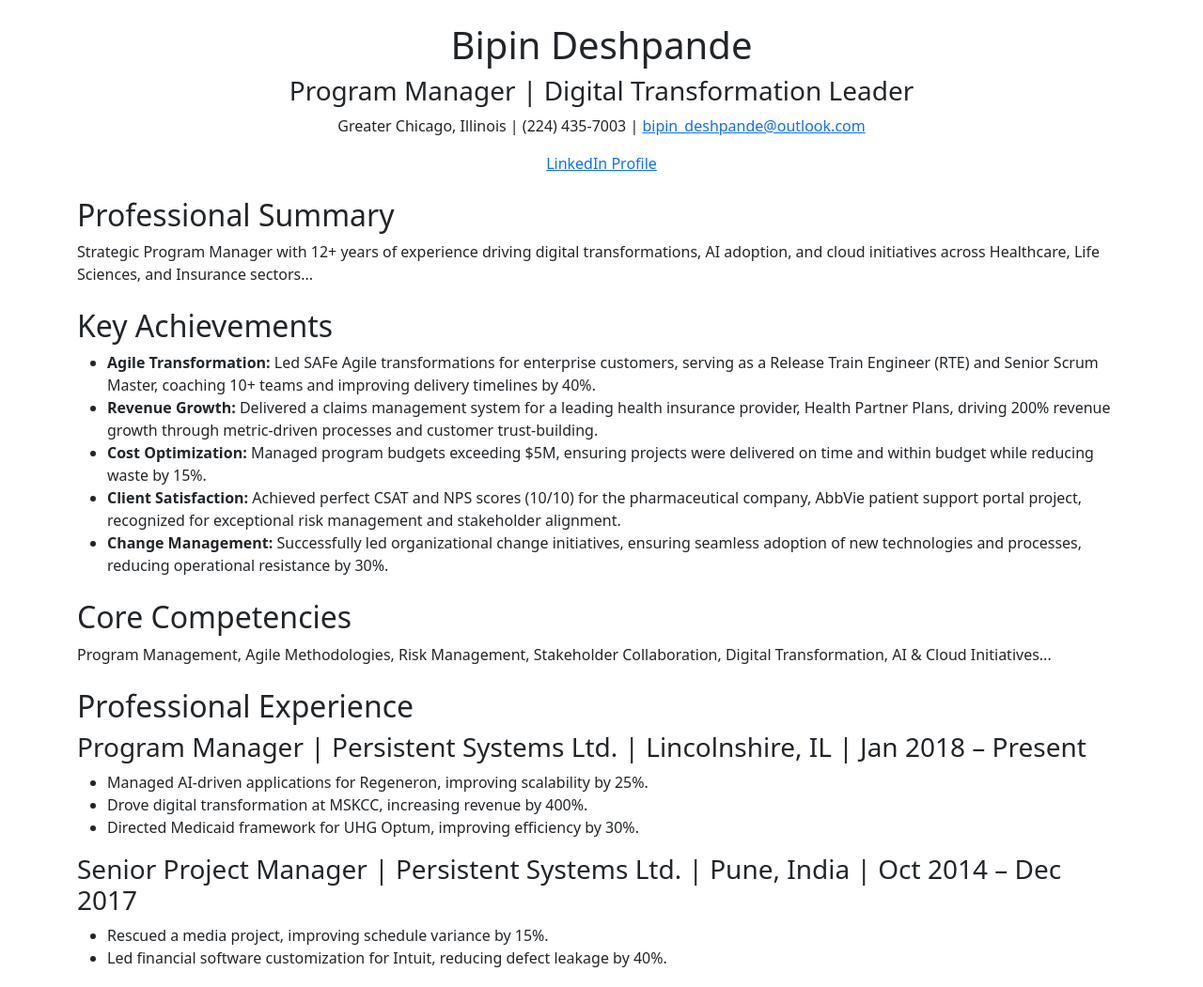
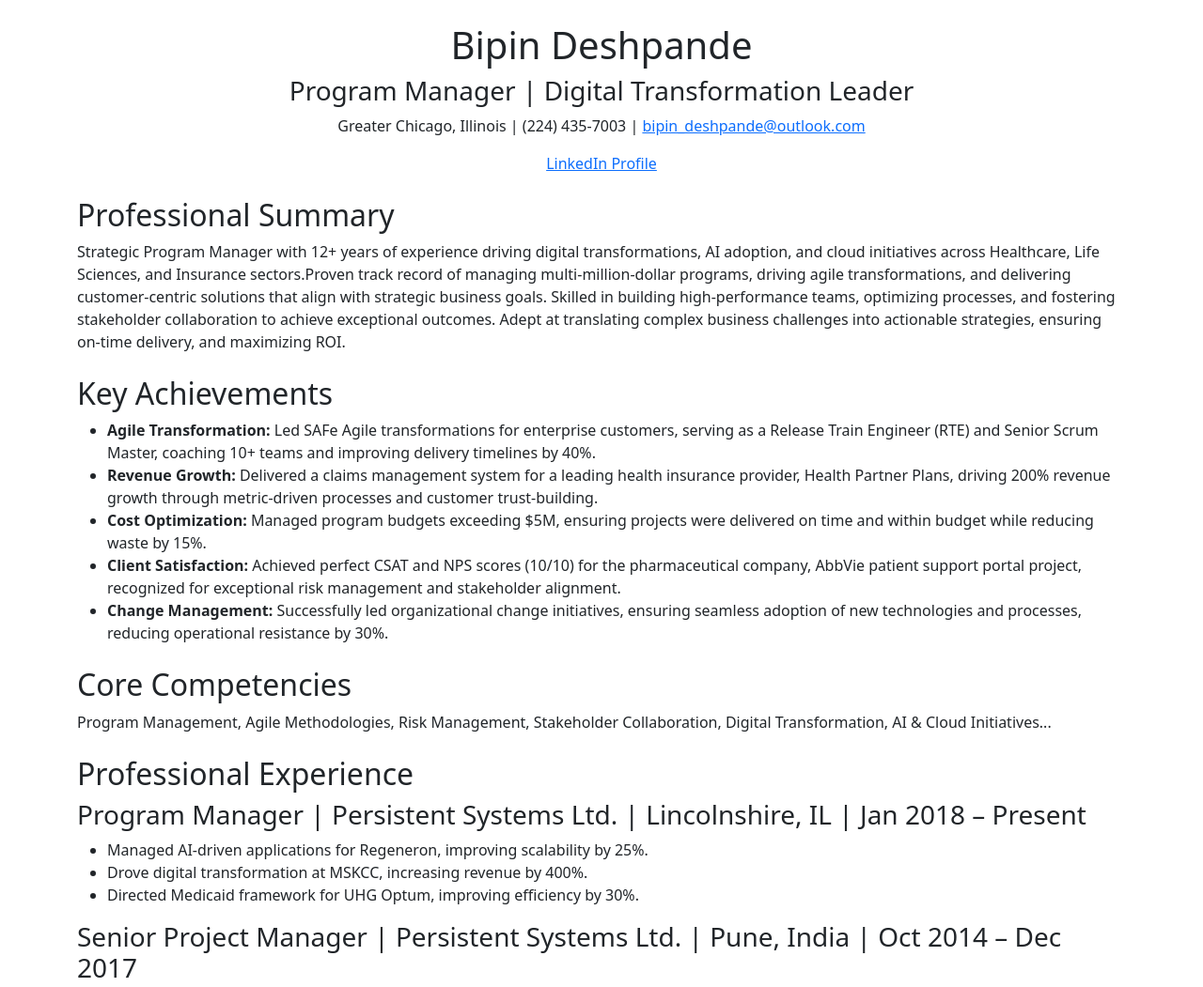
Before and after one commit to bipindeshpande/myprofile, a plain HTML site: page index.html in a window 1280 px wide. Shown: the top 1051 px of the page at 94% size. Drawn offline with nearby package versions, Linux system fonts and the light colour scheme.

Commit message:
Update index.html

```diff
--- a/index.html
+++ b/index.html
@@ -15,9 +15,9 @@
             <p><a href="https://www.linkedin.com/in/bipin-deshpande/" target="_blank">LinkedIn Profile</a></p>
         </header>
 
-        <section class="mt-4">
+       <section class="mt-4">
             <h2>Professional Summary</h2>
-            <p>Strategic Program Manager with 12+ years of experience driving digital transformations, AI adoption, and cloud initiatives across Healthcare, Life Sciences, and Insurance sectors...</p>
+            <p>Strategic Program Manager with 12+ years of experience driving digital transformations, AI adoption, and cloud initiatives across Healthcare, Life Sciences, and Insurance sectors.Proven track record of managing multi-million-dollar programs, driving agile transformations, and delivering customer-centric solutions that align with strategic business goals. Skilled in building high-performance teams, optimizing processes, and fostering stakeholder collaboration to achieve exceptional outcomes. Adept at translating complex business challenges into actionable strategies, ensuring on-time delivery, and maximizing ROI.</p>
         </section>
 
        <section class="mt-4">
```
